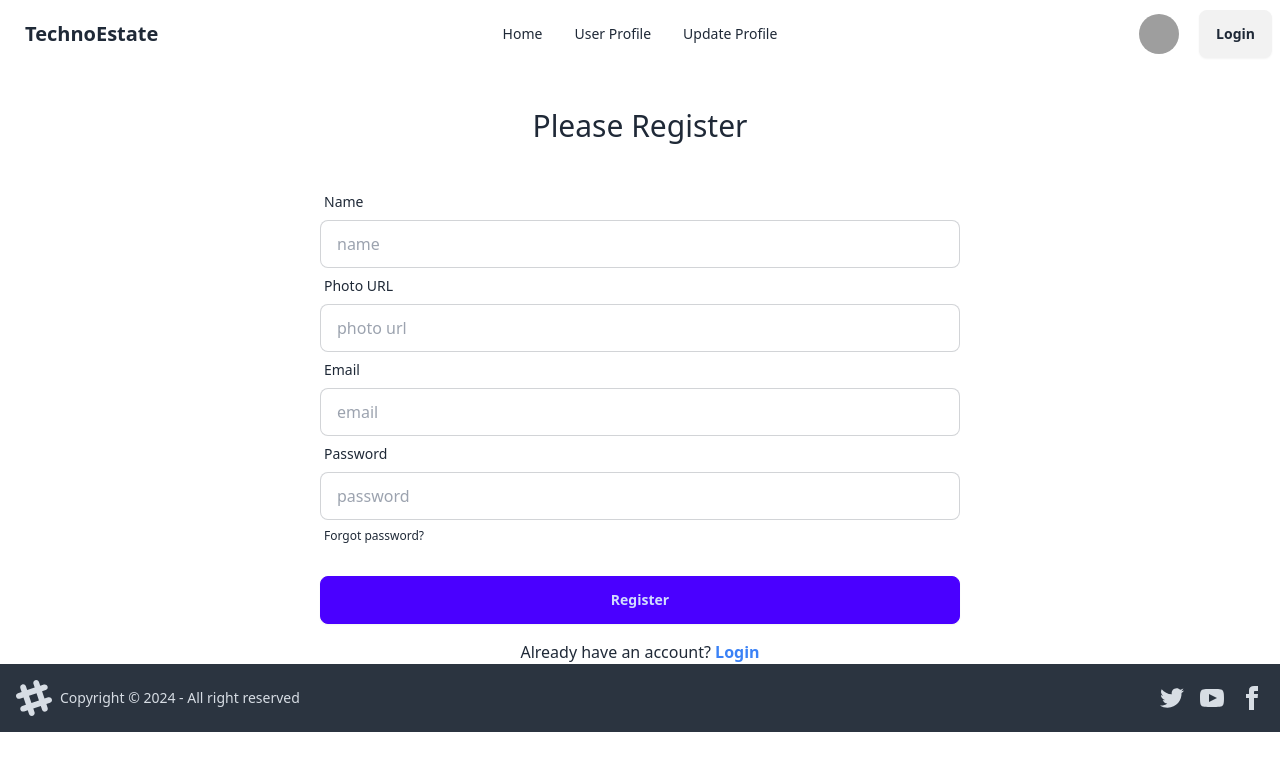
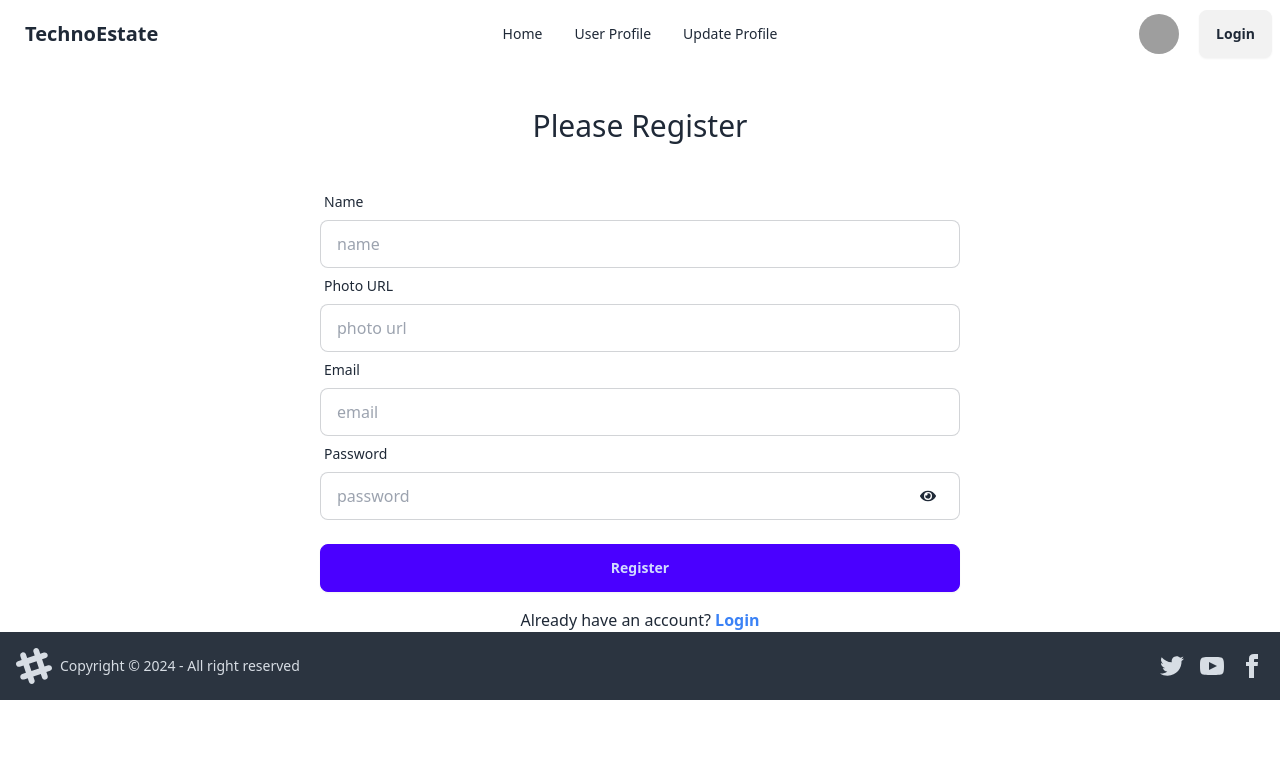
Before and after one commit to Md-Siddik/techno-real-estate, a React (Vite) app: page /register in a window 1280 px wide. Shown: the top 770 px of the page. Built offline with nearby package versions, Linux system fonts and the light colour scheme; no server answers; grey boxes are pictures that could not be loaded.

Commit message:
Toggle the show and hide password

```diff
--- a/package.json
+++ b/package.json
@@ -18,6 +18,7 @@
     "react": "^18.2.0",
     "react-dom": "^18.2.0",
     "react-helmet": "^6.1.0",
+    "react-icons": "^5.1.0",
     "react-leaflet": "^4.2.1",
     "react-router-dom": "^6.22.3",
     "sort-by": "^1.2.0",
--- a/src/pages/Register/Register.jsx
+++ b/src/pages/Register/Register.jsx
@@ -1,13 +1,14 @@
 import { Link } from 'react-router-dom';
-import Navbar from '../Shared/Navbar/Navbar';
 import { useContext, useState } from 'react';
 import { AuthContext } from '../../providers/AuthProvider';
 import { Helmet } from 'react-helmet';
+import { FaEye, FaEyeSlash } from "react-icons/fa";
 
 const Register = () => {
     const [registerError, setRegisterError] = useState('');
+    const [showPassword, setShowPassword] = useState(false);
 
-    const {createUser} = useContext(AuthContext);
+    const { createUser } = useContext(AuthContext);
 
     const handleRegister = e => {
         e.preventDefault();
@@ -18,8 +19,16 @@ const Register = () => {
         const password = form.get('password');
         setRegisterError('');
 
-        if(password.length < 6){
+        if (password.length < 6) {
             setRegisterError('Password should be at least 6 characters of longer');
+            return;
+        }
+        else if (!/[A-Z]/.test(password)) {
+            setRegisterError('Your password should have at least one uppercase character.');
+            return;
+        }
+        else if (!/[a-z]/.test(password)) {
+            setRegisterError('Your password should have at least one lowercase character.');
             return;
         }
 
@@ -63,13 +72,16 @@ const Register = () => {
                         <label className="label">
                             <span className="label-text">Password</span>
                         </label>
-                        <input type="password" required name="password" placeholder="password" className="input input-bordered" />
-                        <label className="label">
-                            <a href="#" className="label-text-alt link link-hover">Forgot password?</a>
-                        </label>
+                        <div className='flex items-center gap-4 relative'>
+                            <input type={showPassword ? "text" : "password"} required name="password" placeholder="password" className="input input-bordered w-full" />
+                            <span className='absolute right-6' onClick={() => setShowPassword(!showPassword)}>{showPassword ? <FaEyeSlash></FaEyeSlash> : <FaEye></FaEye>}</span>
+                        </div>
                     </div>
                     <div className="form-control mt-6">
                         <button className="btn btn-primary">Register</button>
+                    </div>
+                    <div>
+
                     </div>
                 </form>
                 {
```
Also changed, not shown: 1 other file (tests, documents, lock files or other folders). Lines whose indentation alone changed are shown as unchanged.
